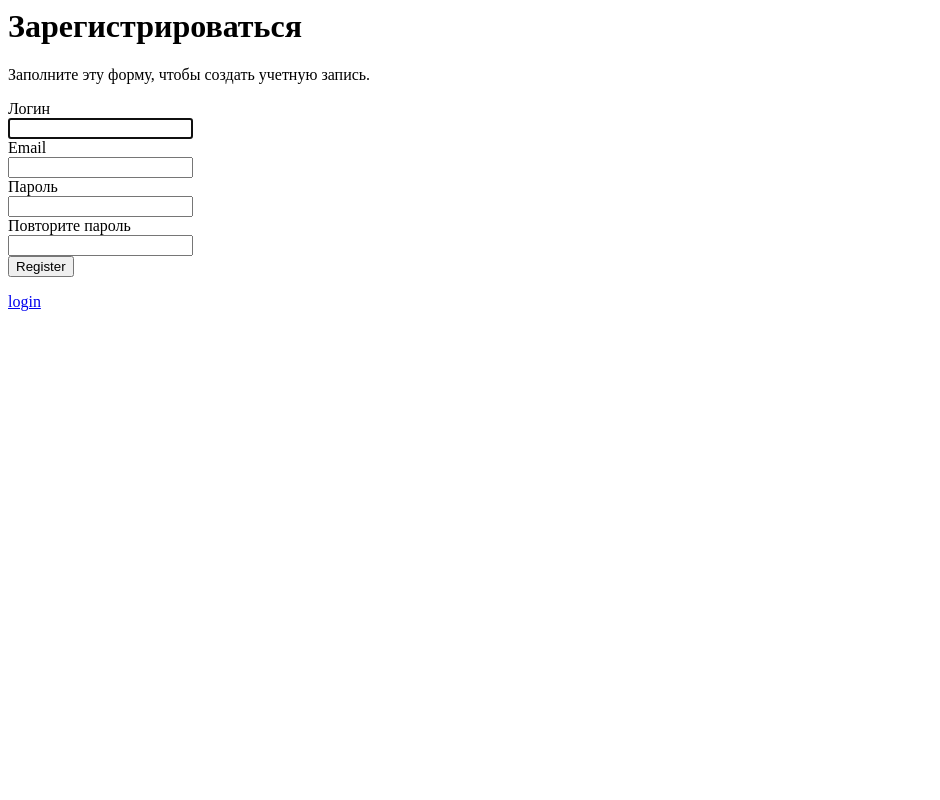
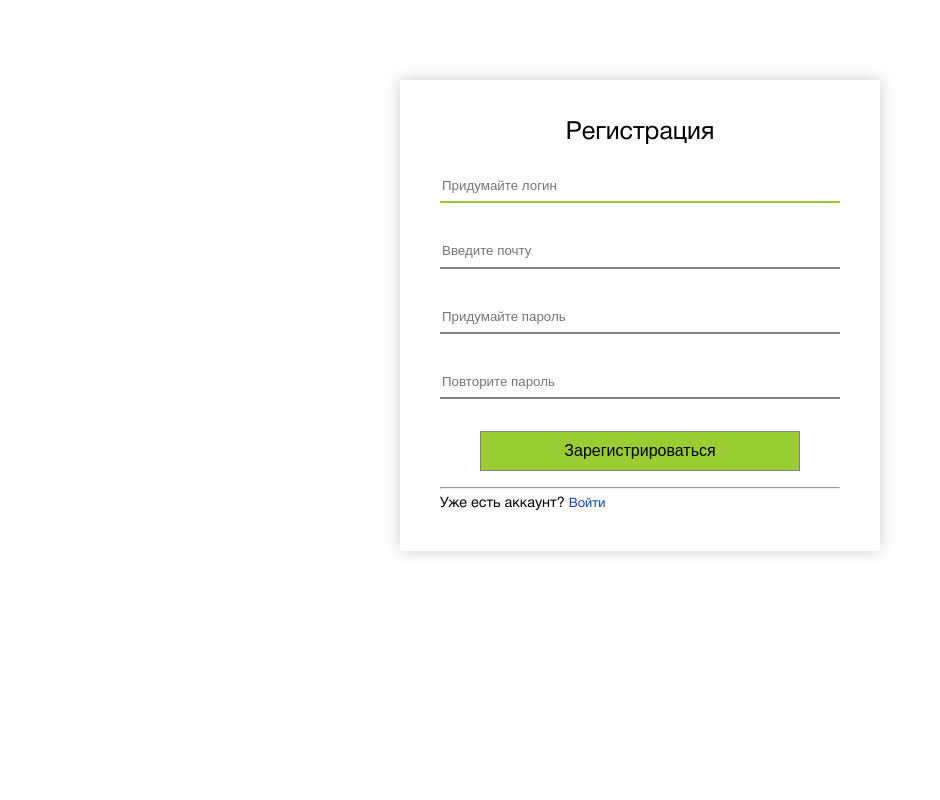
Before and after one commit to 571llum473/content_agregate_django, a Django app: page /register/ in a window 1280 px wide. Shown: the whole page, without its empty margins (0-940 px from the left). Run offline with Django 3.2, Linux system fonts and the light colour scheme.

Commit message:
front-end

```diff
--- a/cntnt_agrgtr/cntnt_agrgtr/settings.py
+++ b/cntnt_agrgtr/cntnt_agrgtr/settings.py
@@ -118,6 +118,8 @@ USE_TZ = True
 # Static files (CSS, JavaScript, Images)
 # https://docs.djangoproject.com/en/3.1/howto/static-files/
 
+LOGIN_URL = '/login/'
+
 STATIC_URL = '/static/'
 
 REDIS_HOST = 'localhost'
@@ -125,7 +127,6 @@ REDIS_PORT = '6379'
 BROKER_URL = 'redis://' + REDIS_HOST + ':' + REDIS_PORT + '/0'
 BROKER_TRANSPORT_OPTIONS = {'visibility_timeout': 3600}
 CELERY_RESULT_BACKEND = 'redis://' + REDIS_HOST + ':' + REDIS_PORT + '/0'
-
 
 #SMTP Config
 
--- a/cntnt_agrgtr/get_cntnt/forms.py
+++ b/cntnt_agrgtr/get_cntnt/forms.py
@@ -1,14 +1,21 @@
-from django.forms import ModelForm
-from django.contrib.auth.forms import UserCreationForm, PasswordChangeForm
+from django.contrib.auth.forms import UserCreationForm
 from django import forms
 from django.contrib.auth.models import User
 
 class RegisterForm(UserCreationForm):
+    """Custom UserCreationForm(new email field)"""
     class Meta:
         model = User
         fields = ['username', 'email', 'password1', 'password2']
+    def __init__(self, *args, **kwargs):
+        super(RegisterForm, self).__init__(*args, **kwargs)
+        self.fields['username'].widget.attrs['placeholder'] = 'Придумайте логин'
+        self.fields['email'].widget.attrs['placeholder'] = 'Введите почту'
+        self.fields['password1'].widget.attrs['placeholder'] = 'Придумайте пароль'
+        self.fields['password2'].widget.attrs['placeholder'] = 'Повторите пароль'
 
 class ChangeProfileForm(forms.ModelForm):
+    """Change password in user model"""
     class Meta:
         model = User
         fields = ['username', 'email']
--- a/cntnt_agrgtr/get_cntnt/static/get_cntnt/style.css
+++ b/cntnt_agrgtr/get_cntnt/static/get_cntnt/style.css
@@ -1,6 +1,4 @@
-
-
-body{
+.home-page{
     font-family: 'HelveticaNeueCyr';
     font-style:normal;
     font-weight: 400;
@@ -15,7 +13,6 @@ a{
     text-decoration: none;
     color:black;
 }
-
 #main-nav{
     width:100%;
     display: flex;
@@ -64,7 +61,6 @@ a{
     max-width: 50%;
     padding: 1em;
 }
-
 .news-block{
     width:50%;
 }
@@ -77,13 +73,71 @@ a:hover{
 .add_to_lovelist_btn:hover{
     text-decoration: underline;
 }
-input[name = "username"], input[name="email"]{
-    display: none;
-}
 .email, .username{
     cursor:pointer;
     text-decoration: underline;
 }
+.username-change-form, .email-change-form{
+    display: none
+}
 .snippet{
     display: none;
 }
+.sign-page{
+    font-family: 'HelveticaNeueCyr';
+    margin-left: auto;
+    margin-right: auto;
+    margin-top: 5em;
+    width: 30em;
+}
+.sign{
+    box-shadow: 0px 0px 15px rgba(0,0,0,0.2);
+    padding: 2.5em;
+}
+.sign-head{
+    display: block;
+    font-size: 25px;
+    text-align: center;
+    margin-bottom: 1em;
+}
+.sign-field{
+    margin-bottom: 2em;
+}
+.sign-field-error{
+    font-size: 0.9em;
+    color: red;
+}
+.sign-field input{
+    width: 100%;
+    height: 2.5em;
+    outline: none;
+    border: none;
+    border-bottom: 2px solid gray;
+}
+.sign-field input:focus{
+    transition: 0.5s;
+    border-bottom: 2px solid yellowgreen;
+}
+.sign-btn{
+    display: block;
+    width: 80%;
+    height: 2.5em;
+    margin-left: auto;
+    margin-right: auto;
+    color: black;
+    background-color: yellowgreen;
+    text-align: center;;
+    border: 1px solid gray;
+    font-size: 1em;
+}
+.sign-btn:hover{
+    transition: 0.2s;
+    background-color: rgb(123, 165, 40);
+}
+.redirect-sign-page{
+    font-size: 0.9em;
+}
+.redirect-sign-page a{
+    font-size: 0.9em;
+    color: rgb(3, 69, 192);
+}
--- a/cntnt_agrgtr/get_cntnt/templates/get_cntnt/home.html
+++ b/cntnt_agrgtr/get_cntnt/templates/get_cntnt/home.html
@@ -5,7 +5,7 @@
     <link rel="stylesheet" href = "{% static 'get_cntnt/style.css' %}"></link>
     <script src="https://ajax.googleapis.com/ajax/libs/jquery/3.5.1/jquery.min.js"></script>
 </head>
-<body>
+<body class="home-page">
 {% csrf_token %}
 <script>
     jQuery(document).ready(function(){
--- a/cntnt_agrgtr/get_cntnt/templates/get_cntnt/register.html
+++ b/cntnt_agrgtr/get_cntnt/templates/get_cntnt/register.html
@@ -1,24 +1,32 @@
-<h1>Зарегистрироваться</h1>
-<p>Заполните эту форму, чтобы создать учетную запись.</p>
-<form method="POST" action="">
-    {% csrf_token %}
-    <div class="registration">
+<head>
+    <title>Регистрация</title>
+    {% load static %}
+    <link rel="stylesheet" href = "{% static 'font/font-faces.css' %}"></link>
+    <link rel="stylesheet" href = "{% static 'get_cntnt/style.css' %}"></link>
+    <script src="https://ajax.googleapis.com/ajax/libs/jquery/3.5.1/jquery.min.js"></script>
+</head>
+<body class='sign-page'>
+    <div class="sign">
+        <span class="sign-head">Регистрация</span>
+        <form method="POST" action="">
+            <div class="sign-form">
+                {% csrf_token %}
+                <div class="sign-field">{{ form.username }}</div>
+                <div class="sign-field-error">{{ form.username.errors }}</div>
 
-        <label for="username">Логин</label>
-        <div>{{ form.username }}</div>
+                <div class="sign-field">{{ form.email }}</div>
+                <div class="sign-field-error">{{ form.email.errors }}</div>
 
-        <label for="email">Email</label>
-        <div>{{ form.email }}</div>
+                <div class="sign-field">{{ form.password1 }}</div>
+                <div class="sign-field-error">{{ form.password1.errors }}</div>
 
-        <label for="password">Пароль</label>
-        <div>{{ form.password1 }}</div>
+                <div class="sign-field">{{ form.password2 }}</div>
+                <div class="sign-field-error">{{ form.password2.errors }}</div>
 
-        <label for="password-repeat">Повторите пароль</label>
-        <div>{{ form.password2 }}</div>
-
+                <button type="submit" class="sign-btn">Зарегистрироваться</button>
+            </div>
+        </form>
+        <hr>
+        <div class="redirect-sign-page">Уже есть аккаунт? <a href="{% url 'login' %}">Войти</a></div>
     </div>
-
-    <button type="submit" class="registerbtn">Register</button>
-
-</form>
-<a href="{% url 'login' %}">login</a>
+</body>
--- a/cntnt_agrgtr/get_cntnt/urls.py
+++ b/cntnt_agrgtr/get_cntnt/urls.py
@@ -8,25 +8,29 @@ urlpatterns = [
     path('<str:cat>', views.category, name = 'cat'),
 
 #Registration
-    path('register/', views.registerPage, name='register'),
-    path('login/', views.loginPage, name='login'),
-    path('logout/', views.logoutUser, name='logout'),
+    path('register/', views.register_page, name='register'),
+    path('login/', views.login_page, name='login'),
+    path('logout/', views.logout_user, name='logout'),
 
 #Password reset
     path('reset_password/',
-        auth_views.PasswordResetView.as_view(template_name="get_cntnt/password_reset.html"),
+        auth_views.PasswordResetView.as_view(
+            template_name="get_cntnt/password_reset.html"),
         name="reset_password"),
 
     path('reset_password/',
-        auth_views.PasswordResetDoneView.as_view(template_name="get_cntnt/password_reset_sent.html"),
+        auth_views.PasswordResetDoneView.as_view(
+            template_name="get_cntnt/password_reset_sent.html"),
         name="password_reset_done"),
 
     path('reset/<uidb64>/<token>/',
-        auth_views.PasswordResetConfirmView.as_view(template_name="get_cntnt/password_reset_form.html"),
+        auth_views.PasswordResetConfirmView.as_view(
+            template_name="get_cntnt/password_reset_form.html"),
         name="password_reset_confirm"),
 
     path('reset_password_complete/',
-        auth_views.PasswordResetCompleteView.as_view(template_name="get_cntnt/password_reset_done.html"),
+        auth_views.PasswordResetCompleteView.as_view(
+            template_name="get_cntnt/password_reset_done.html"),
         name="password_reset_complete"),
 
 #Profile Model
--- a/cntnt_agrgtr/get_cntnt/views.py
+++ b/cntnt_agrgtr/get_cntnt/views.py
@@ -4,11 +4,12 @@ from django.contrib.auth.forms import PasswordChangeForm
 from django.contrib.auth import update_session_auth_hash
 from django.contrib import messages
 from django.contrib.auth import login, authenticate, logout
+from django.contrib.auth.decorators import login_required
 from .models import Source, Profile
 from .forms import RegisterForm, ChangeProfileForm
 
-# Create your views here.
 def index(request):
+    """Home page view with news"""
     sources = Source.objects.all()
     search_querry = request.GET.get('search', '')
     if search_querry:
@@ -24,6 +25,7 @@ def index(request):
     return render(request, 'get_cntnt/home.html', context)
 
 def category(request, cat):
+    """Categories view"""
     sources = Source.objects.filter(category=cat)
     latest_news = {i : i.news_set.order_by('-pub_time')[:5] for i in sources}
     cat_choices = {i[0] : i[1] for i in Source.CAT_CHOICES}
@@ -33,8 +35,8 @@ def category(request, cat):
     }
     return render(request, 'get_cntnt/home.html', context)
 
-
-def registerPage(request):
+def register_page(request):
+    """Registration view with custom registration form RegisterForm(forms.py)"""
     if request.user.is_authenticated:
         return redirect('home')
     form = RegisterForm()
@@ -51,45 +53,48 @@ def registerPage(request):
     context = {"form":form}
     return render(request, 'get_cntnt/register.html', context)
 
-
-def loginPage(request):
+def login_page(request):
+    """Login view"""
     if request.user.is_authenticated:
         return redirect('home')
     if request.method == 'POST':
         username = request.POST.get('username')
         password = request.POST.get('password')
-
         user = authenticate(request, username=username, password=password)
         if user is not None:
             login(request, user)
-            return redirect('home')
+            return redirect('profile')
         messages.error(request,'Не правильный логин или пароль')
 
     context = {}
     return render(request, "get_cntnt/login.html", context)
 
-def logoutUser(request):
+def logout_user(request):
+    """Logout user view"""
     logout(request)
     return redirect('home')
 
+@login_required
 def favourite(request):
-    if request.user.is_authenticated:
-        current_user = request.user
-        profile = Profile.objects.get(user__username=current_user)
-        sources = profile.love_list
-        context = {"lovelist" : sources}
-        return render(request, 'get_cntnt/favourite.html', context)
-    return redirect('home')
+    """Favourite news sites view"""
+    current_user = request.user
+    profile = Profile.objects.get(user__username=current_user)
+    sources = profile.love_list
+    context = {"lovelist" : sources}
+    return render(request, 'get_cntnt/favourite.html', context)
 
 def add_to_lovelist(request):
+    """Ajax button to add to favorites"""
     source_id = request.POST.get('source_id')
     current_user = request.user
     profile = Profile.objects.get(user__username=current_user)
     source = Source.objects.get(id = source_id)
     profile.love_list.add(source)
-    return(HttpResponse('succes'))
+    return HttpResponse('succes')
 
+@login_required
 def profile(request):
+    """User profile view"""
     user = request.user
     form = ChangeProfileForm(instance=user)
     if request.method == 'POST':
@@ -101,7 +106,9 @@ def profile(request):
         'form':form}
     return render(request, 'get_cntnt/profile.html', context)
 
+@login_required
 def profile_change(request):
+    """Change profile view with ChangeProfileForm(forms.py)"""
     user = request.user
     form = ChangeProfileForm(instance=user)
     if request.method == 'POST':
@@ -114,7 +121,12 @@ def profile_change(request):
     context = {'form':form}
     return render(request, 'get_cntnt/profile_change.html', context)
 
+@login_required
 def password_change(request):
+    """
+    Change password view with
+    PasswordChangeForm(from django.contrib.auth.forms import PasswordChangeForm)
+    """
     user = request.user
     form = PasswordChangeForm(user=user)
     if request.method == 'POST':
@@ -126,5 +138,7 @@ def password_change(request):
     context = {"form":form}
     return render(request, 'get_cntnt/password_change.html', context)
 
+@login_required
 def password_change_done(request):
+    """If the password change was successful"""
     return HttpResponse('<h1>Chnage password done</h1>')
```
Also changed, not shown: cntnt_agrgtr/get_cntnt/management/commands/scrape.py (+7 -7 lines), cntnt_agrgtr/get_cntnt/tasks.py (+4 -3 lines), cntnt_agrgtr/get_cntnt/templates/get_cntnt/login.html (+26 -11 lines), cntnt_agrgtr/get_cntnt/templates/get_cntnt/profile.html (+4 -4 lines), cntnt_agrgtr/db.sqlite3, cntnt_agrgtr/get_cntnt/models.py (line endings or trailing spaces).
